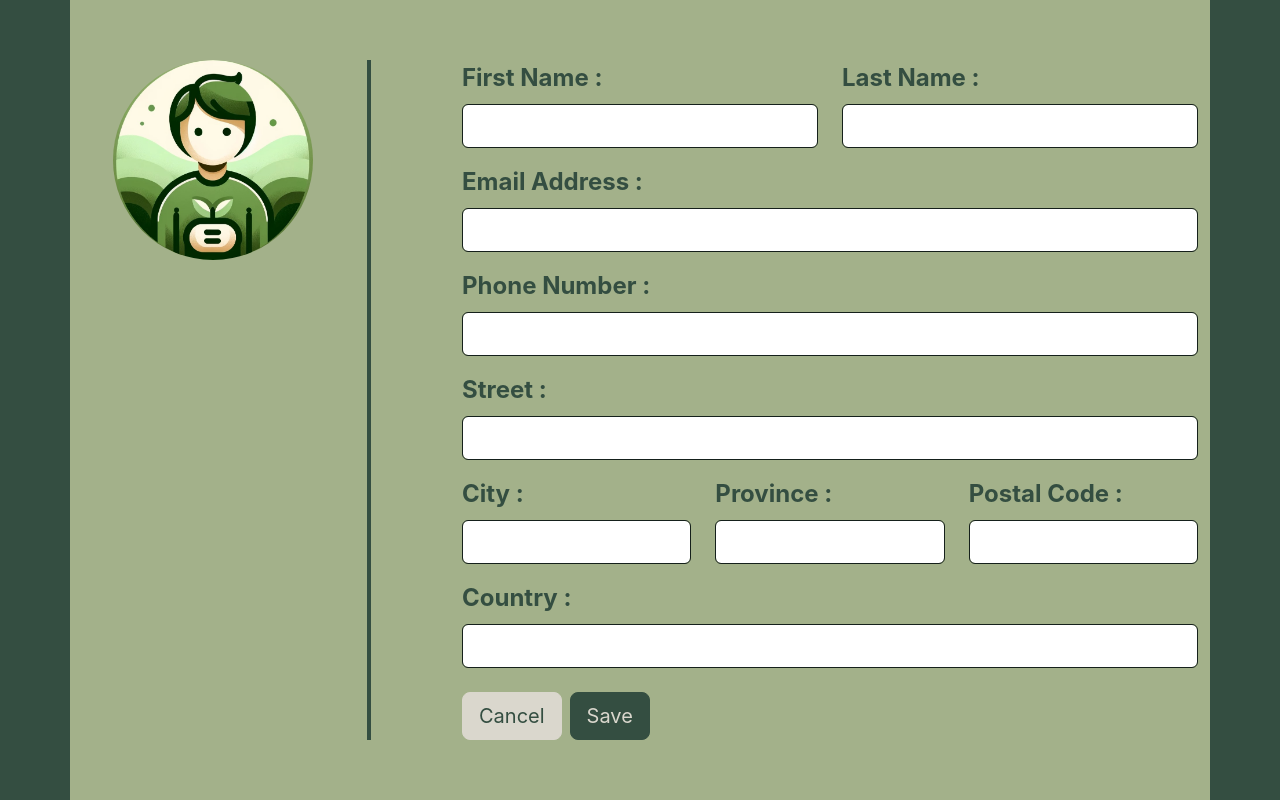
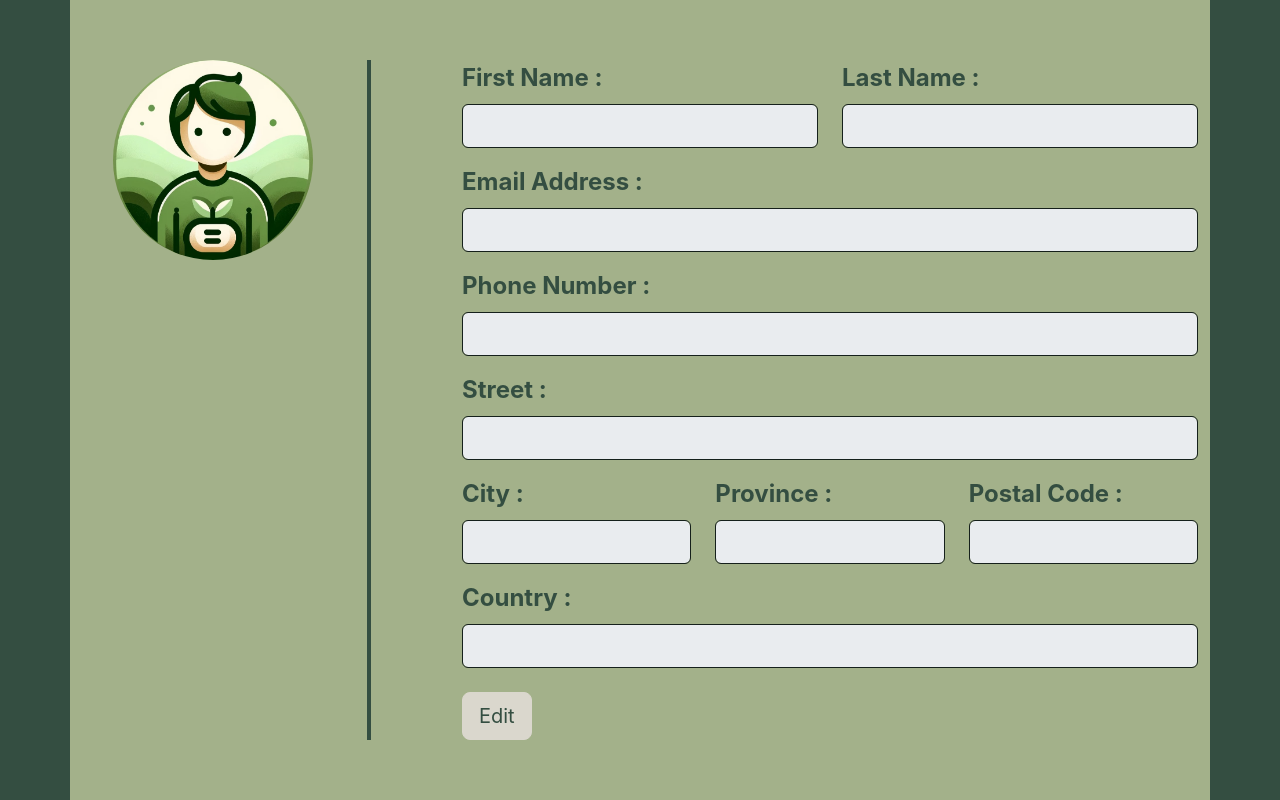
Before and after one commit to TheAvadh/EcoCredit, a React (Create React App) app in the folder frontend/ecocredit/: page /profile-page in a window 1280 px wide. Built offline with nearby package versions, Linux system fonts and the light colour scheme; no server answers.

Commit message:
add edit functionality and bug fixes

```diff
--- a/frontend/ecocredit/src/components/ProfileForm.js
+++ b/frontend/ecocredit/src/components/ProfileForm.js
@@ -4,9 +4,16 @@ import Col from "react-bootstrap/Col";
 import Button from "react-bootstrap/Button";
 import Form from "react-bootstrap/Form";
 
-const ProfileForm = () => (
+const ProfileForm = ({
+  profileData,
+  handleInputChange,
+  handleAddressChange,
+  handleSave,
+  editMode,
+  setEditMode,
+}) => (
   <Col lg={8}>
-    <Form>
+    <Form onSubmit={handleSave}>
       <Row>
         <Col>
           <Form.Group
@@ -18,19 +25,25 @@ const ProfileForm = () => (
               className="text-ec-dark-green fs-5"
               type="text"
               name="firstName"
+              value={profileData.firstName}
+              onChange={handleInputChange}
+              disabled={!editMode}
             />
           </Form.Group>
         </Col>
         <Col>
           <Form.Group
             className="mb-3 text-ec-dark-green lead fs-4 fw-bold"
-            controlId="firstName"
+            controlId="lastName"
           >
             <Form.Label>Last Name :</Form.Label>
             <Form.Control
               className="text-ec-dark-green fs-5"
               type="text"
-              name="firstName"
+              name="lastName"
+              value={profileData.lastName}
+              onChange={handleInputChange}
+              disabled={!editMode}
             />
           </Form.Group>
         </Col>
@@ -38,25 +51,31 @@ const ProfileForm = () => (
 
       <Form.Group
         className="mb-3 text-ec-dark-green lead fs-4 fw-bold"
-        controlId="firstName"
+        controlId="email"
       >
         <Form.Label>Email Address :</Form.Label>
         <Form.Control
           className="text-ec-dark-green fs-5"
           type="text"
-          name="firstName"
+          name="email"
+          value={profileData.email}
+          onChange={handleInputChange}
+          disabled={!editMode}
         />
       </Form.Group>
 
       <Form.Group
         className="mb-3 text-ec-dark-green lead fs-4 fw-bold"
-        controlId="firstName"
+        controlId="phoneNumber"
       >
         <Form.Label>Phone Number :</Form.Label>
         <Form.Control
           className="text-ec-dark-green fs-5"
           type="text"
-          name="firstName"
+          name="phoneNumber"
+          value={profileData.phoneNumber}
+          onChange={handleInputChange}
+          disabled={!editMode}
         />
       </Form.Group>
 
@@ -69,6 +88,9 @@ const ProfileForm = () => (
           className="text-ec-dark-green fs-5"
           type="text"
           name="street"
+          value={profileData.address.street}
+          onChange={handleAddressChange}
+          disabled={!editMode}
         />
       </Form.Group>
 
@@ -76,39 +98,48 @@ const ProfileForm = () => (
         <Col md={4}>
           <Form.Group
             className="mb-3 text-ec-dark-green lead fs-4 fw-bold"
-            controlId="address.street"
+            controlId="address.city"
           >
             <Form.Label>City :</Form.Label>
             <Form.Control
               className="text-ec-dark-green fs-5"
               type="text"
-              name="street"
+              name="city"
+              value={profileData.address.city}
+              onChange={handleAddressChange}
+              disabled={!editMode}
             />
           </Form.Group>
         </Col>
         <Col md={4}>
           <Form.Group
             className="mb-3 text-ec-dark-green lead fs-4 fw-bold"
-            controlId="address.street"
+            controlId="address.province"
           >
             <Form.Label>Province :</Form.Label>
             <Form.Control
               className="text-ec-dark-green fs-5"
               type="text"
-              name="street"
+              name="province"
+              value={profileData.address.province}
+              onChange={handleAddressChange}
+              disabled={!editMode}
             />
           </Form.Group>
         </Col>
         <Col md={4}>
           <Form.Group
             className="mb-3 text-ec-dark-green lead fs-4 fw-bold"
-            controlId="address.street"
+            controlId="address.postalCode"
           >
             <Form.Label>Postal Code :</Form.Label>
             <Form.Control
               className="text-ec-dark-green fs-5"
               type="text"
-              name="street"
+              name="postalCode"
+              value={profileData.address.postalCode}
+              onChange={handleAddressChange}
+              disabled={!editMode}
             />
           </Form.Group>
         </Col>
@@ -116,13 +147,16 @@ const ProfileForm = () => (
 
       <Form.Group
         className="mb-3 text-ec-dark-green lead fs-4 fw-bold"
-        controlId="address.street"
+        controlId="address.country"
       >
         <Form.Label>Country :</Form.Label>
         <Form.Control
           className="text-ec-dark-green fs-5"
           type="text"
-          name="street"
+          name="country"
+          value={profileData.address.country}
+          onChange={handleAddressChange}
+          disabled={!editMode}
         />
       </Form.Group>
 
@@ -130,10 +164,12 @@ const ProfileForm = () => (
         variant="ec-grey"
         className="mt-2 me-2 text-ec-dark-green"
         size="lg"
+        onClick={() => setEditMode(!editMode)}
       >
-        Cancel
+        {editMode ? "Cancel" : "Edit"}
       </Button>
 
+      {editMode && (
         <Button
           variant="ec-dark-green text-ec-grey"
           className="mt-2"
@@ -142,6 +178,7 @@ const ProfileForm = () => (
         >
           Save
         </Button>
+      )}
     </Form>
   </Col>
 );
--- a/frontend/ecocredit/src/pages/ProfilePage/ProfilePage.js
+++ b/frontend/ecocredit/src/pages/ProfilePage/ProfilePage.js
@@ -1,14 +1,88 @@
-import React from "react";
+import React, { useState, useEffect } from "react";
 import Container from "react-bootstrap/Container";
 import Row from "react-bootstrap/Row";
 import Col from "react-bootstrap/Col";
 import Image from "react-bootstrap/Image";
 import ProfileForm from "../../components/ProfileForm";
+import ProfileToast from "../../components/ProfileToast/ProfileToast";
 import profilePicURL from "../../assets/images/profilePic.jpg";
 import "./ProfilePage.css";
 
 const ProfilePage = () => {
+  const [profileData, setProfileData] = useState({
+    id: "",
+    firstName: "",
+    lastName: "",
+    email: "",
+    phoneNumber: "",
+    address: {
+      street: "",
+      city: "",
+      province: "",
+      postalCode: "",
+      country: "",
+    },
+  });
+  const [editMode, setEditMode] = useState(false);
+  const [showToast, setShowToast] = useState(false);
+  const [toastMessage, setToastMessage] = useState("");
+  const [toastType, setToastType] = useState("");
+
+  useEffect(() => {
+    fetch("/api")
+      .then((response) => response.json())
+      .then((data) => setProfileData(data))
+      .catch((error) => console.error("Fetching profile data failed:", error));
+  }, []);
+
+  const handleInputChange = (event) => {
+    const { name, value } = event.target;
+    setProfileData((prevState) => ({
+      ...prevState,
+      [name]: value,
+    }));
+  };
+
+  const handleAddressChange = (event) => {
+    const { name, value } = event.target;
+    setProfileData((prevState) => ({
+      ...prevState,
+      address: {
+        ...prevState.address,
+        [name]: value,
+      },
+    }));
+  };
+
+  const handleSave = (event) => {
+    event.preventDefault();
+    fetch("/api/v1/user/update-profile ", {
+      method: "PUT",
+      headers: {
+        "Content-Type": "application/json",
+      },
+      body: JSON.stringify(profileData),
+    })
+      .then((response) => {
+        if (response.ok) {
+          setToastMessage("Profile updated successfully");
+          setToastType("success");
+          setShowToast(true);
+        } else {
+          throw new Error("Failed to update profile");
+        }
+      })
+      .catch((error) => {
+        console.error("Error:", error);
+        setToastMessage("Error updating profile");
+        setToastType("error");
+        setShowToast(true);
+      })
+      .finally(() => setEditMode(false));
+  };
+
   return (
+    <div>
       <Container className="min-vh-100 d-flex align-items-center justify-content-center bg-ec-light-green">
         <Row>
           <Col lg={3} className="mb-4 text-center">
@@ -22,9 +96,23 @@ const ProfilePage = () => {
           <Col lg={1}>
             <div className="profile-divider"></div>
           </Col>
-        <ProfileForm />
+          <ProfileForm
+            profileData={profileData}
+            handleInputChange={handleInputChange}
+            handleAddressChange={handleAddressChange}
+            handleSave={handleSave}
+            editMode={editMode}
+            setEditMode={setEditMode}
+          />
         </Row>
       </Container>
+      <ProfileToast
+        showToast={showToast}
+        setShowToast={setShowToast}
+        toastMessage={toastMessage}
+        toastType={toastType}
+      />
+    </div>
   );
 };
 
```
Lines whose indentation alone changed are shown as unchanged.
